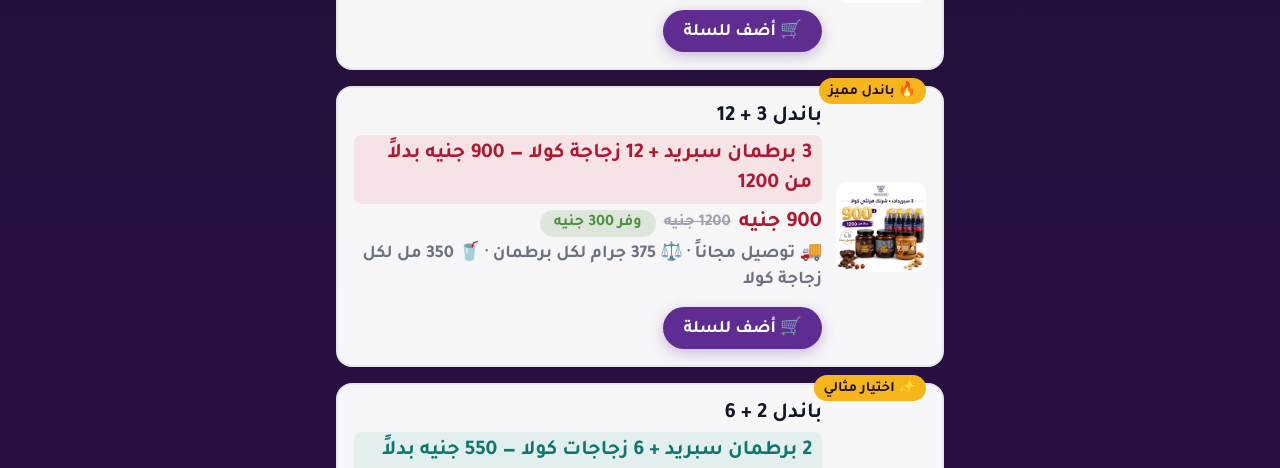
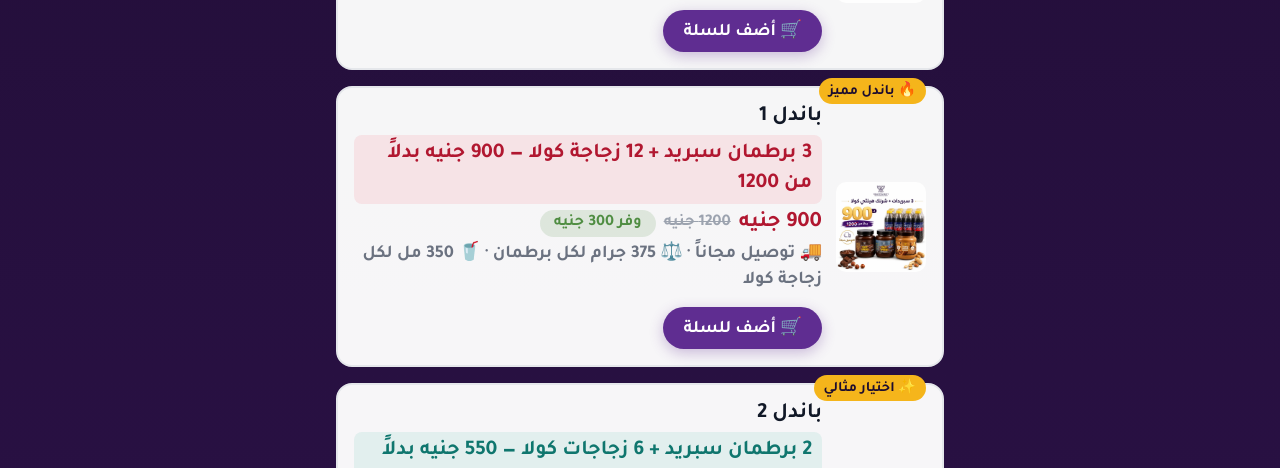
Before and after one commit to mostafaelnemer/healty-spread-landing-page, a React (Vite) app: page / in a window 1280 px wide. Shown: the part 2096-2564 px from the top of the page. Built offline with nearby package versions, Linux system fonts and the light colour scheme.

Commit message:
simplify bundle names

```diff
--- a/src/data/landingData.js
+++ b/src/data/landingData.js
@@ -144,7 +144,7 @@
     },
     {
       id: 'bundles',
-      title: 'باندل 3 + 12',
+      title: 'باندل 1',
       amount: '3 برطمان سبريد + 12 زجاجة كولا — 900 جنيه بدلاً من 1200',
       description: '',
       price: 900,
@@ -162,7 +162,7 @@
     },
     {
       id: 'bundle2',
-      title: 'باندل 2 + 6',
+      title: 'باندل 2',
       amount: '2 برطمان سبريد + 6 زجاجات كولا — 550 جنيه بدلاً من 750',
       description: '',
       price: 550,
```
